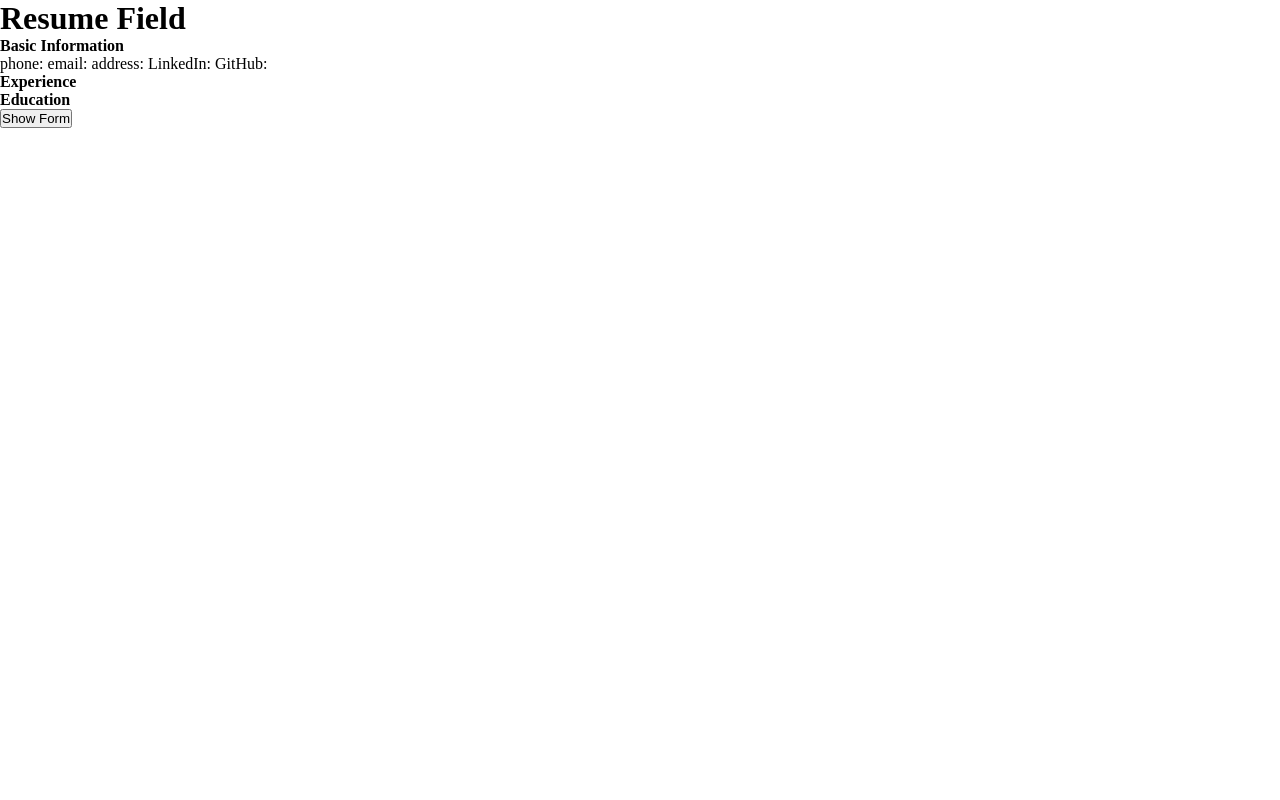
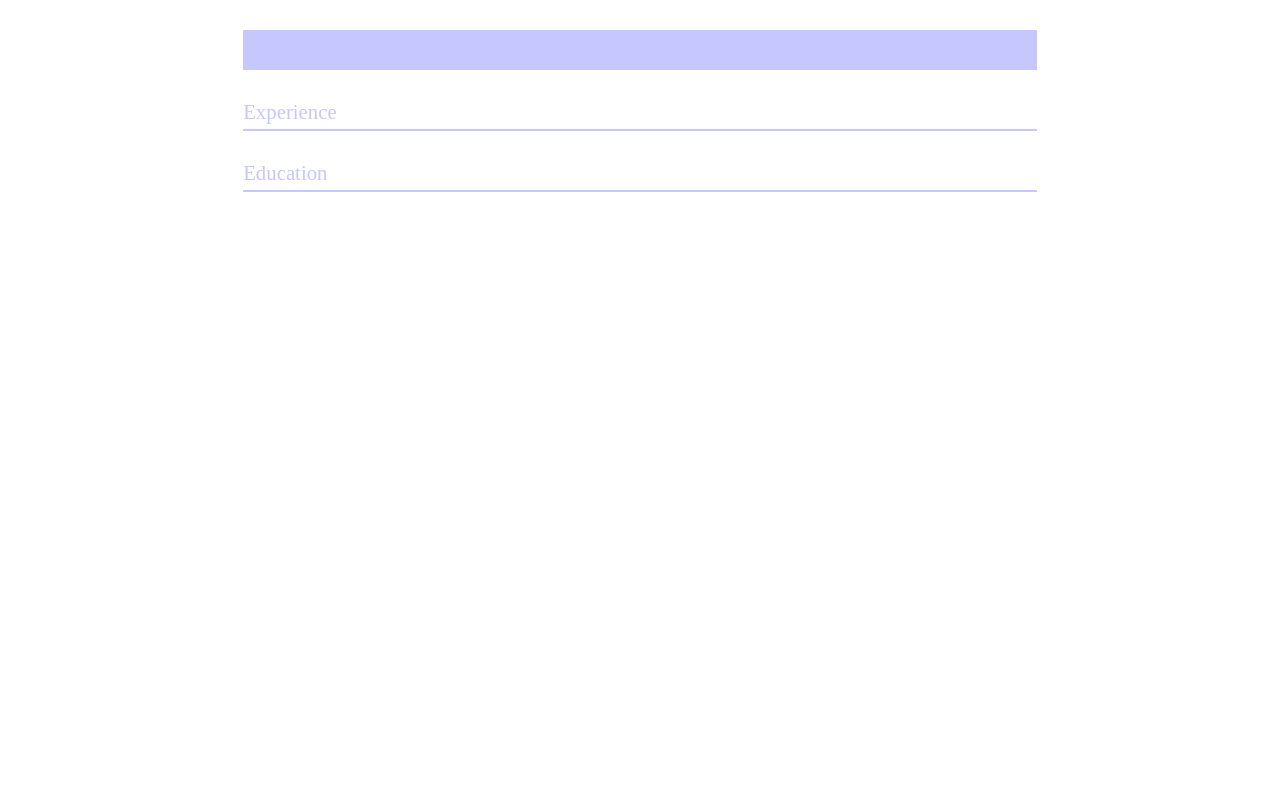
Before and after one commit to kosunghw/cv-application, a React (Vite) app: page / in a window 1280 px wide. Both pictures are taken after a click on the button "Show Resume". Shown: the top 800 px of the page. Built offline with nearby package versions, Linux system fonts and the light colour scheme.

Commit message:
Styling Resume

```diff
--- a/src/components/Form.jsx
+++ b/src/components/Form.jsx
@@ -66,9 +66,8 @@ function BasicInformation({
 }) {
   return (
     <div className='container'>
-      <div className='form-container'>
+      <h2>General Information</h2>
       <form id='info-form'>
-          <h2>Basic Information</h2>
         <label htmlFor='name'>
           Full name
           <input
@@ -107,7 +106,7 @@ function BasicInformation({
           />
         </label>
         <label htmlFor='github'>
-            Github
+          GitHub
           <input
             type='text'
             id='github'
@@ -124,7 +123,6 @@ function BasicInformation({
       >
         Next
       </button>
-      </div>
     </div>
   );
 }
@@ -216,11 +214,11 @@ function Experience({
           Company Name:
           <input type='text' id='company-name' />
         </label>
-        <label htmlFor='start-date'>
+        <label htmlFor='job-start-date'>
           Start Date:
           <input type='text' id='job-start-date' />
         </label>
-        <label htmlFor='end-date'>
+        <label htmlFor='job-end-date'>
           End Date:
           <input type='text' id='job-end-date' />
         </label>
@@ -228,9 +226,9 @@ function Experience({
           Location:
           <input type='text' id='job-location' />
         </label>
-        <label htmlFor='description'>
+        <label htmlFor='job-description'>
           Description:
-          <input type='text' id='job-description' />
+          <textarea name='job-description' id='job-description'></textarea>
         </label>
         <button type='submit'>submit</button>
       </form>
--- a/src/components/Resume.jsx
+++ b/src/components/Resume.jsx
@@ -3,15 +3,27 @@ import '../styles/resume-style.css';
 
 function Resume({ person, education, experience }) {
   return (
+    <div className='flex-container'>
+      <div className='resume-container'>
+        <div className='resume-top'>
+          <h1 className='full-name'>{person.fullName}</h1>
+          <div className='personal-info'>
+            <div>{person.emailAddress}</div>
+            <div>{person.address}</div>
             <div>
-      <h1>Resume Field</h1>
-      <h4>Basic Information</h4>
-      <h1 className='full-name'>{person.fullName}</h1>
-      <p>
-        phone: {person.phoneNumber} email: {person.emailAddress} address:{' '}
-        {person.address} LinkedIn: {person.linkedIn} GitHub: {person.github}
-      </p>
-      <h4>Experience</h4>
+              <a href={'https://' + person.linkedIn} target='_blank'>
+                {person.linkedIn}
+              </a>
+            </div>
+            <div>
+              <a href={person.github} target='_blank'>
+                {person.github}
+              </a>
+            </div>
+          </div>
+        </div>
+        <div className='experience'>
+          <div className='section'>Experience</div>
           <ul>
             {experience.map((item) => {
               return (
@@ -28,7 +40,9 @@ function Resume({ person, education, experience }) {
               );
             })}
           </ul>
-      <h4>Education</h4>
+        </div>
+        <div className='education'>
+          <div className='section'>Education</div>
           <ul>
             {education.map((item) => {
               return (
@@ -45,6 +59,8 @@ function Resume({ person, education, experience }) {
             })}
           </ul>
         </div>
+      </div>
+    </div>
   );
 }
 
--- a/src/styles/form-style.css
+++ b/src/styles/form-style.css
@@ -1,24 +1,22 @@
 .container {
-  width: 100vw;
   display: flex;
-  justify-content: center;
+  flex-direction: column;
+  align-items: center;
+  padding: 20px;
+  width: 600px;
+  gap: 20px;
+  border: 1px solid #000;
 }
 
-.form-container {
-  display: flex;
-  flex-direction: column;
-  width: 300px;
-  gap: 10px;
-}
-
-.form-container #info-form {
+.container #info-form {
   padding: 20px;
   display: flex;
-  flex-direction: column;
+  flex-wrap: wrap;
+  justify-content: space-between;
   gap: 10px;
   height: 400px;
-  width: 300px;
-  border: 1px solid #000;
+  width: 500px;
+  border: 1px solid red;
 }
 
 label {
@@ -38,5 +36,7 @@ h2 {
 }
 
 button.next-button {
-  align-self: flex-end;
+  /* align-self: flex-end; */
+  width: 4rem;
+  height: 25px;
 }
--- a/src/styles/resume-style.css
+++ b/src/styles/resume-style.css
@@ -1,3 +1,42 @@
 .full-name {
   text-align: center;
 }
+
+.flex-container {
+  width: 100%;
+  display: flex;
+  justify-content: center;
+}
+
+.resume-container {
+  height: 29.7cm;
+  width: 21cm;
+  margin-top: 30px;
+  display: flex;
+  flex-direction: column;
+  gap: 30px;
+}
+
+.resume-top {
+  background-color: rgb(199, 199, 255);
+  display: flex;
+  flex-direction: column;
+  gap: 10px;
+  padding: 15px 0 15px 0;
+}
+
+.personal-info {
+  display: flex;
+  justify-content: center;
+  gap: 20px;
+}
+
+.experience {
+}
+
+.section {
+  font-size: 1.3rem;
+  color: rgb(199, 199, 255);
+  border-bottom: 2px solid rgb(199, 199, 255);
+  padding-bottom: 5px;
+}
```
Lines whose indentation alone changed are shown as unchanged.
